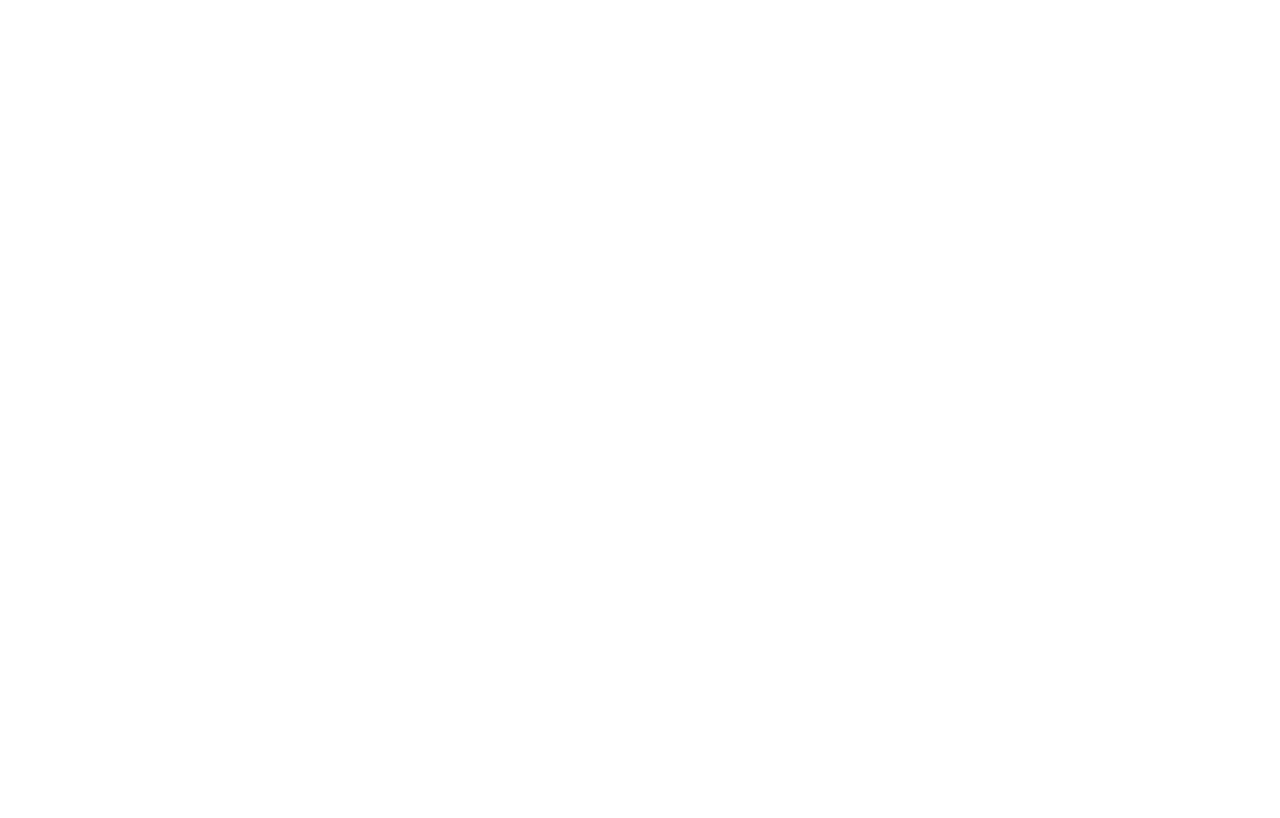
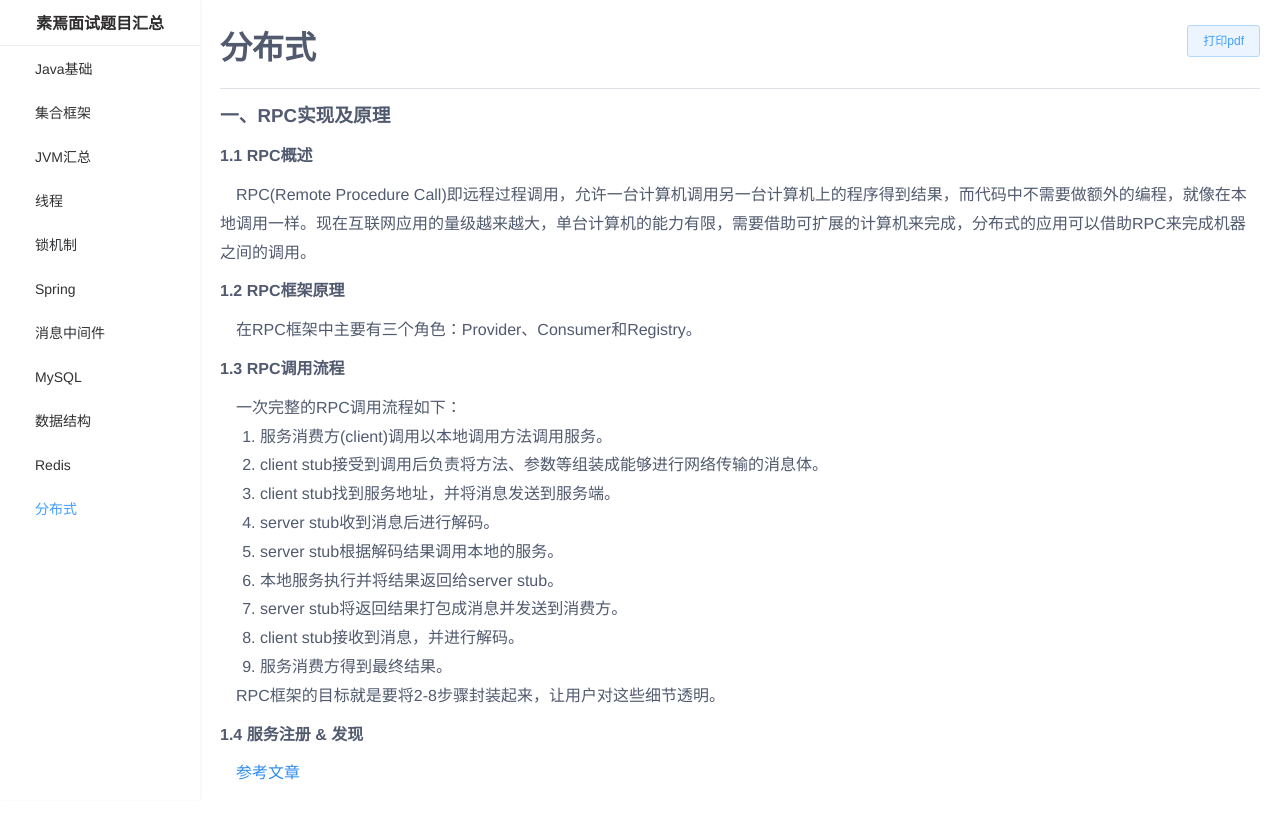
Before and after one commit to lixaviers/suyan-ms, a Vue app: page /#/distributed in a window 1280 px wide. Shown: the top 818 px of the page. Built offline with nearby package versions, Linux system fonts and the light colour scheme.

Commit message:
feat:page

```diff
--- a/src/router.js
+++ b/src/router.js
@@ -61,6 +61,10 @@
                 path: 'redis', name: 'redis', component: (resolve) => require(['./views/page/redis.vue'], resolve),
                 meta: { title: 'Redis', },
             },
+            {
+                path: 'distributed', name: 'distributed', component: (resolve) => require(['./views/page/distributed.vue'], resolve),
+                meta: { title: '分布式', },
+            },
         ]
     }
 ];
--- /dev/null
+++ b/src/views/page/distributed.vue
@@ -0,0 +1,39 @@
+<template>
+    <div class="suyan__home">
+        <h1>分布式<el-button class="suyan__btn__print" type="primary" plain @click="print">打印pdf</el-button></h1><el-divider></el-divider>
+        <h3>一、RPC实现及原理</h3>
+<h4>1.1 RPC概述</h4>
+<p>RPC(Remote Procedure Call)即远程过程调用，允许一台计算机调用另一台计算机上的程序得到结果，而代码中不需要做额外的编程，就像在本地调用一样。现在互联网应用的量级越来越大，单台计算机的能力有限，需要借助可扩展的计算机来完成，分布式的应用可以借助RPC来完成机器之间的调用。</p>
+<h4>1.2 RPC框架原理</h4>
+<p>在RPC框架中主要有三个角色：Provider、Consumer和Registry。</p>
+<h4>1.3 RPC调用流程</h4>
+<p>一次完整的RPC调用流程如下：</p>
+<ol>
+<li>服务消费方(client)调用以本地调用方法调用服务。</li>
+<li>client stub接受到调用后负责将方法、参数等组装成能够进行网络传输的消息体。</li>
+<li>client stub找到服务地址，并将消息发送到服务端。</li>
+<li>server stub收到消息后进行解码。</li>
+<li>server stub根据解码结果调用本地的服务。</li>
+<li>本地服务执行并将结果返回给server stub。</li>
+<li>server stub将返回结果打包成消息并发送到消费方。</li>
+<li>client stub接收到消息，并进行解码。</li>
+<li>服务消费方得到最终结果。</li>
+</ol>
+<p>RPC框架的目标就是要将2-8步骤封装起来，让用户对这些细节透明。</p>
+<h4>1.4 服务注册 &amp; 发现</h4>
+<p><a href="https://blog.csdn.net/top_code/article/details/54615853" target="_blank" rel="noopener">参考文章</a></p>
+<p>&nbsp;</p>
+<p>&nbsp;</p>
+    </div>
+</template>
+
+<script>
+import Util from '@/libs/util';
+export default {
+    methods: {
+        print() {
+            Util.print();
+        }
+    }
+}
+</script>
```
